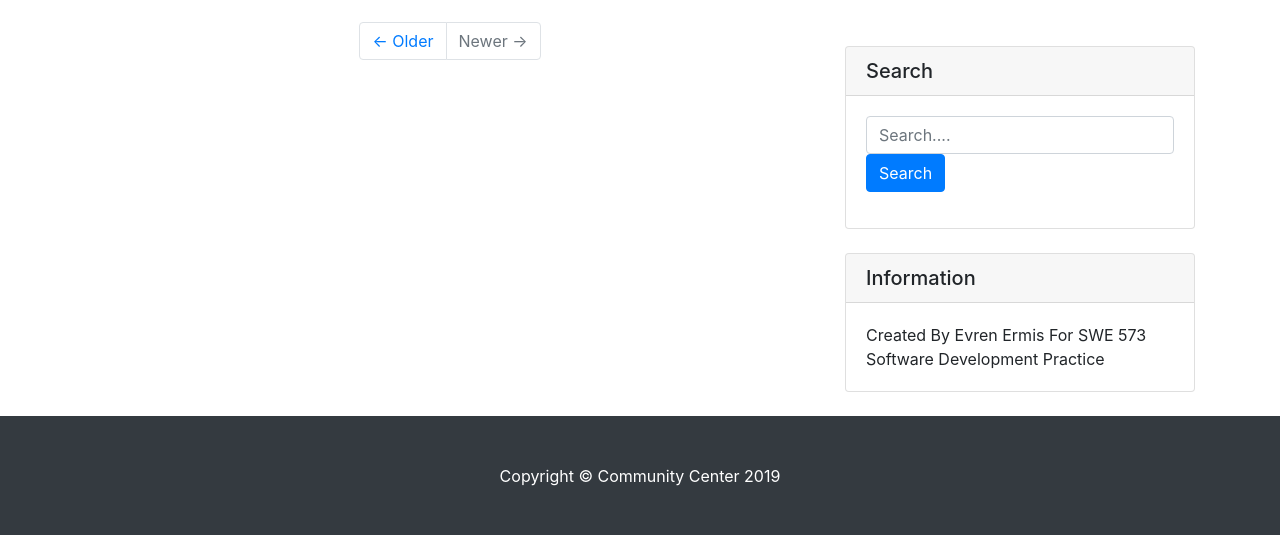
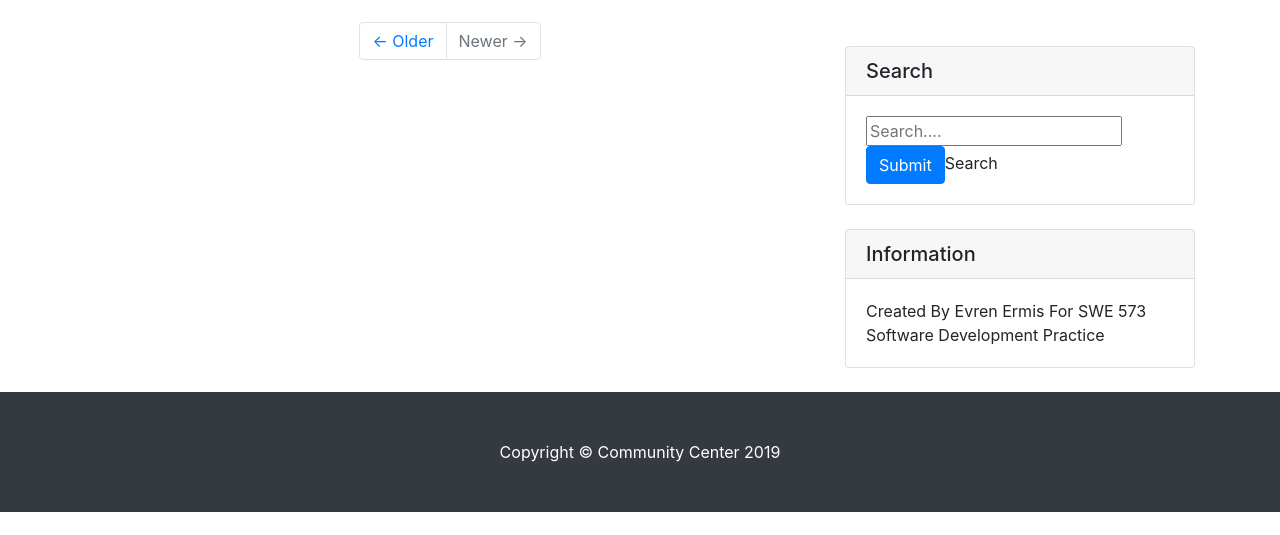
Before and after one commit to eermis1/SWE573, a Django app: page / in a window 1280 px wide. Shown: the part 56-591 px from the top of the page. Run offline with Django 3.2, Linux system fonts and the light colour scheme; data that the repository does not hold is empty; some libraries are stand-ins or nearby versions.

Commit message:
Basic Search Completed #48

```diff
--- a/communityc/community/templates/index.html
+++ b/communityc/community/templates/index.html
@@ -94,13 +94,17 @@
         <div class="card my-4">
           <h5 class="card-header">Search</h5>
           <div class="card-body">
-            <form class="form-group" role="Search" method = "get" action="{% url "community:homepage" %}">
-              <input type="text" class="form-control" name="q" value="{{ request.GET.q }}" placeholder="Search...." >
-              {% comment %} <small id="emailHelp" class="form-text text-muted">We'll never share your email with anyone else.</small> {% endcomment %}
-              <button type="submit" class="btn btn-primary">Search</button>
-          </form>
-          </div>
+             <form method="get" action="{% url "community:homepage" %}">
+              <input type="text" name="q" id="q" placeholder="Search...." value="{{ request.GET.q }}" >
+              <input type="submit" class="btn btn-primary">Search</button>
+             </form>
+            </div>
         </div>
+            {% comment %} <form method ="post" action="{% url "community:homepage" %}">
+            {% csrf_token %}
+            <input class="form-control form-control-lg" type="text" name = "q" placeholder="Search.."></input>
+            <button type="submit" class="btn btn-success">Search</button>
+            </form> {% endcomment %}
 
         <!-- Side Widget -->
         <div class="card my-4">
--- a/communityc/community/views.py
+++ b/communityc/community/views.py
@@ -7,6 +7,7 @@ from django.contrib.auth import authenticate, login, logout
 from django.http import JsonResponse
 from django.utils import timezone
 import datetime
+from django.db.models import Q
 
 class CommunityListView(ListView):
 
@@ -14,7 +15,12 @@ class CommunityListView(ListView):
     template_name = "index.html"
 
     def get_queryset(self):
-        return Community.objects.all()
+        #Basic search addition
+        communities  = Community.objects.all()
+        query = self.request.GET.get("q")
+        if query:
+            communities = communities.filter(community_name__icontains=query)
+        return communities
 
 class CommunityDetailView(DetailView):
     model = Community #Primary Key of Lists --> Community. primary key olduğunu hep model ile belirtiyoruz
@@ -103,18 +109,6 @@ def AddSemanticTag(request):
 
     return render(request, "wikidata.html",{"tag":tag})
 
-def Search(request):
-    communities = Community.objects.all()
-    post_types = Post.objects.all()
-    query = request.GET.get("q") #Get Item To Be Search From Search Box Which Is Location On Index HTML
-    if query:
-        #Filter Community Name or Community Title Be Like Query Which Is Q
-        communities = communities.filter(Q(community_name__icontains=query) | Q(community_tag__icontains=query)).distinct()
-        return render(request,"index.html", {"communities":communities})
-    else:
-        return render(request,"index.html", {"communities":communities})
-
-
 #-------------------------------------User Registration / Loging / Logout Processes--------------------------------------
 
 def UserRegistration(request):
```
